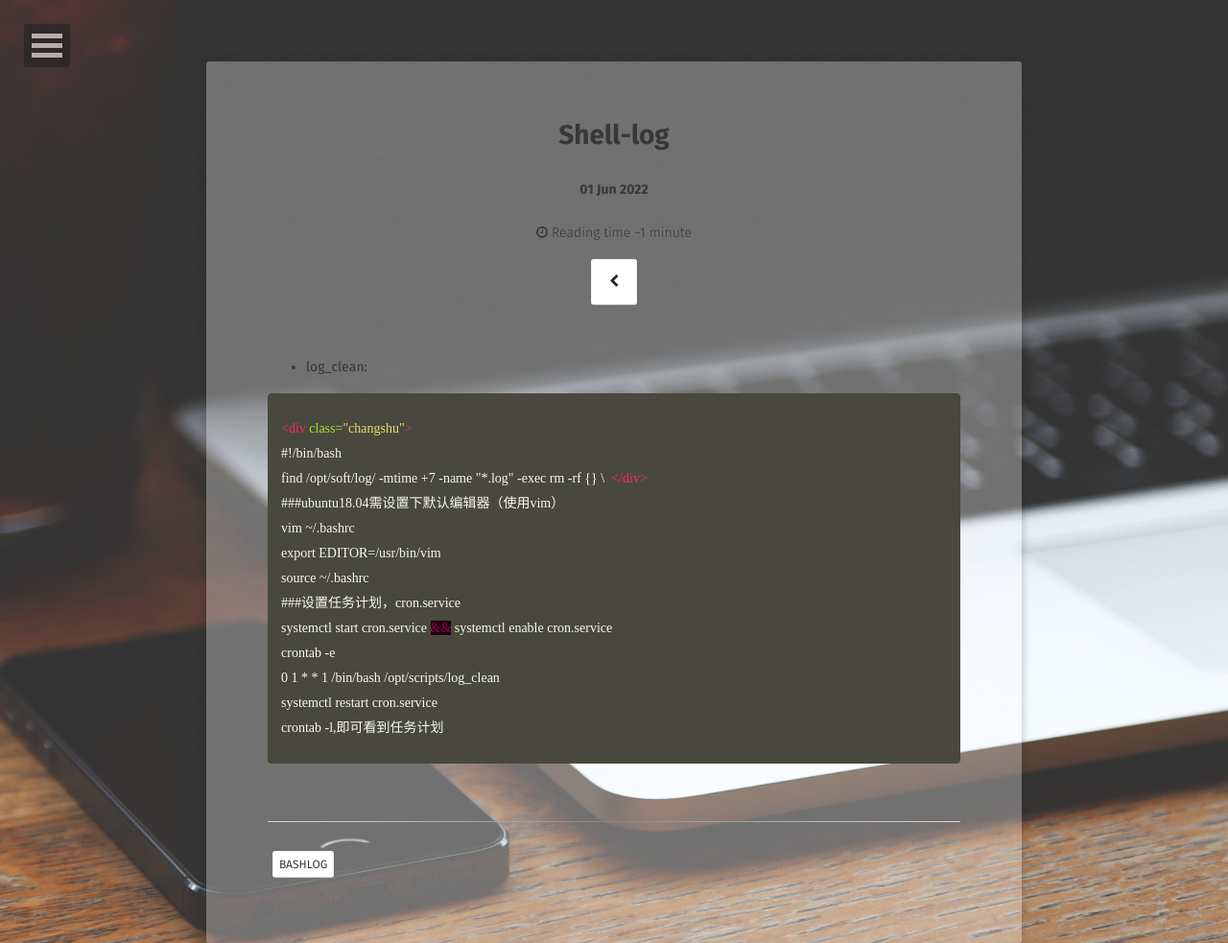
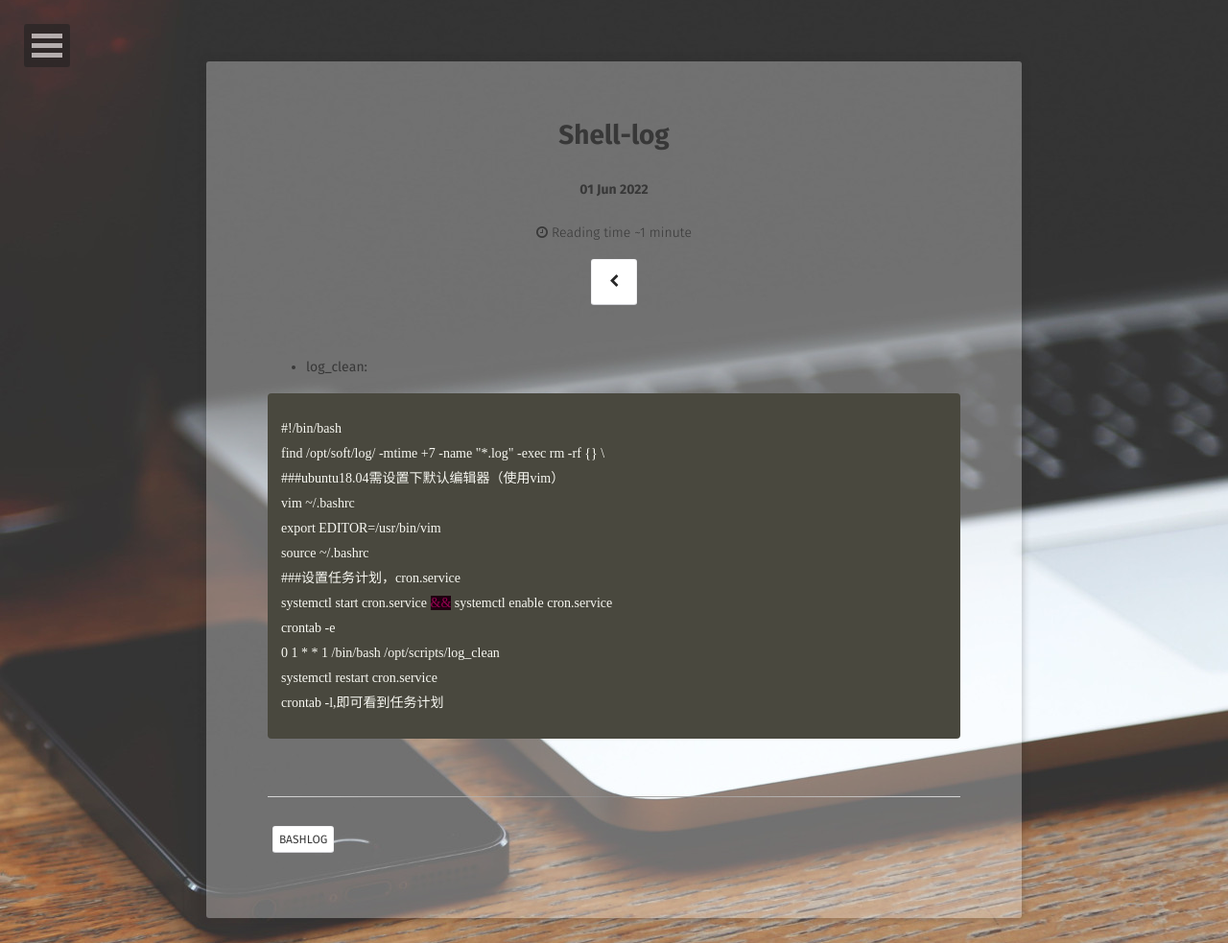
Before and after one commit to A17513081909/csz.github.io, a Jekyll site: the page built from _posts/2021-01-03-bashlog.md, in a window 1280 px wide. Shown: the whole page at 96% size. Built offline with Jekyll 4.4.1, drawn with Linux system fonts in a browser that asks for light colours; some web fonts are replaced; part of the change alters nothing that is shown.

Commit message:
Update 2021-01-03-bashlog.md

```diff
--- a/_posts/2021-01-03-bashlog.md
+++ b/_posts/2021-01-03-bashlog.md
@@ -10,9 +10,8 @@ project: true
 
 * log_clean:
 {% highlight html %}
-<div class="changshu">
 #!/bin/bash
-find /opt/soft/log/ -mtime +7 -name "*.log" -exec rm -rf {} \  </div>
+find /opt/soft/log/ -mtime +7 -name "*.log" -exec rm -rf {} \
 ###ubuntu18.04需设置下默认编辑器（使用vim）
 vim ~/.bashrc
 export EDITOR=/usr/bin/vim
```
